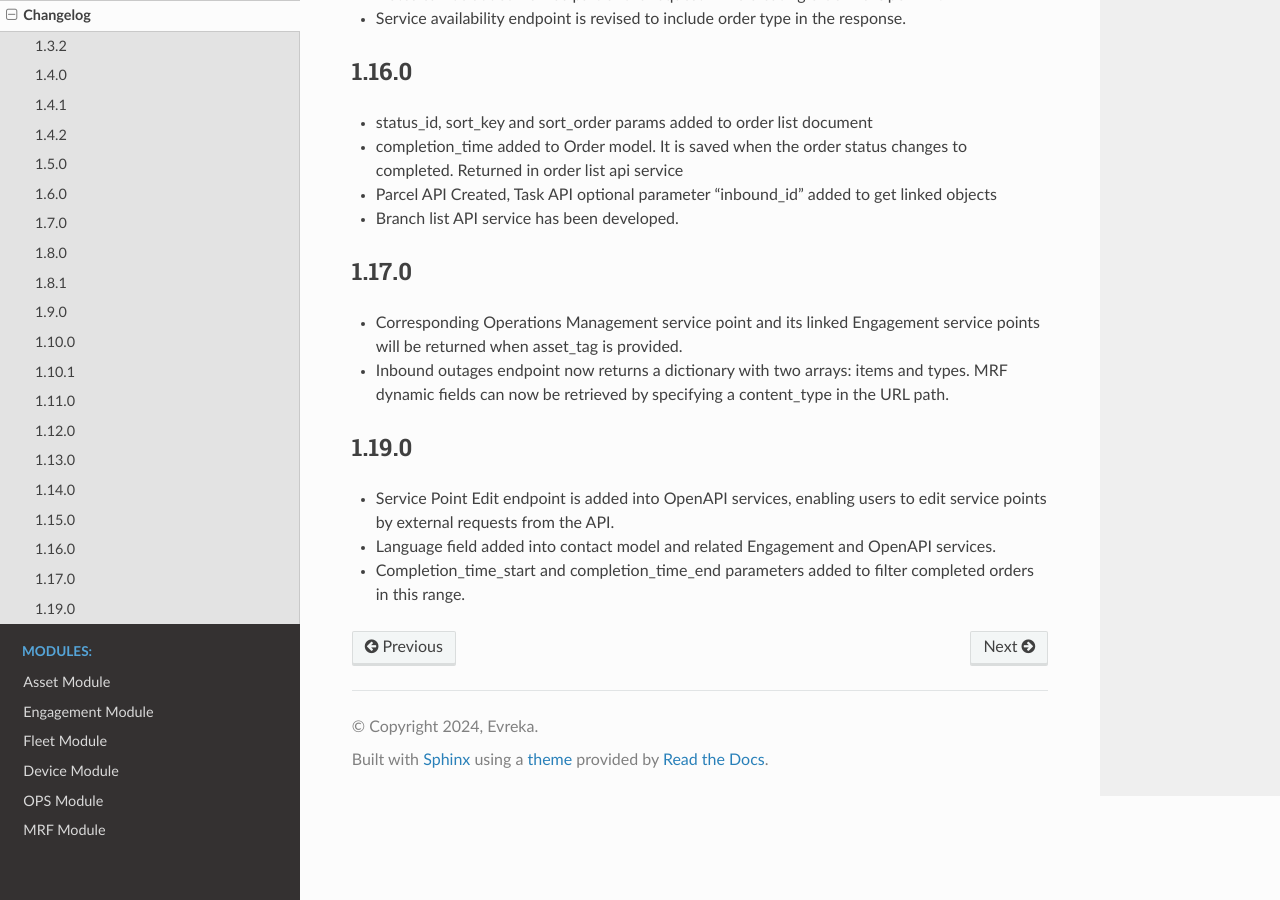
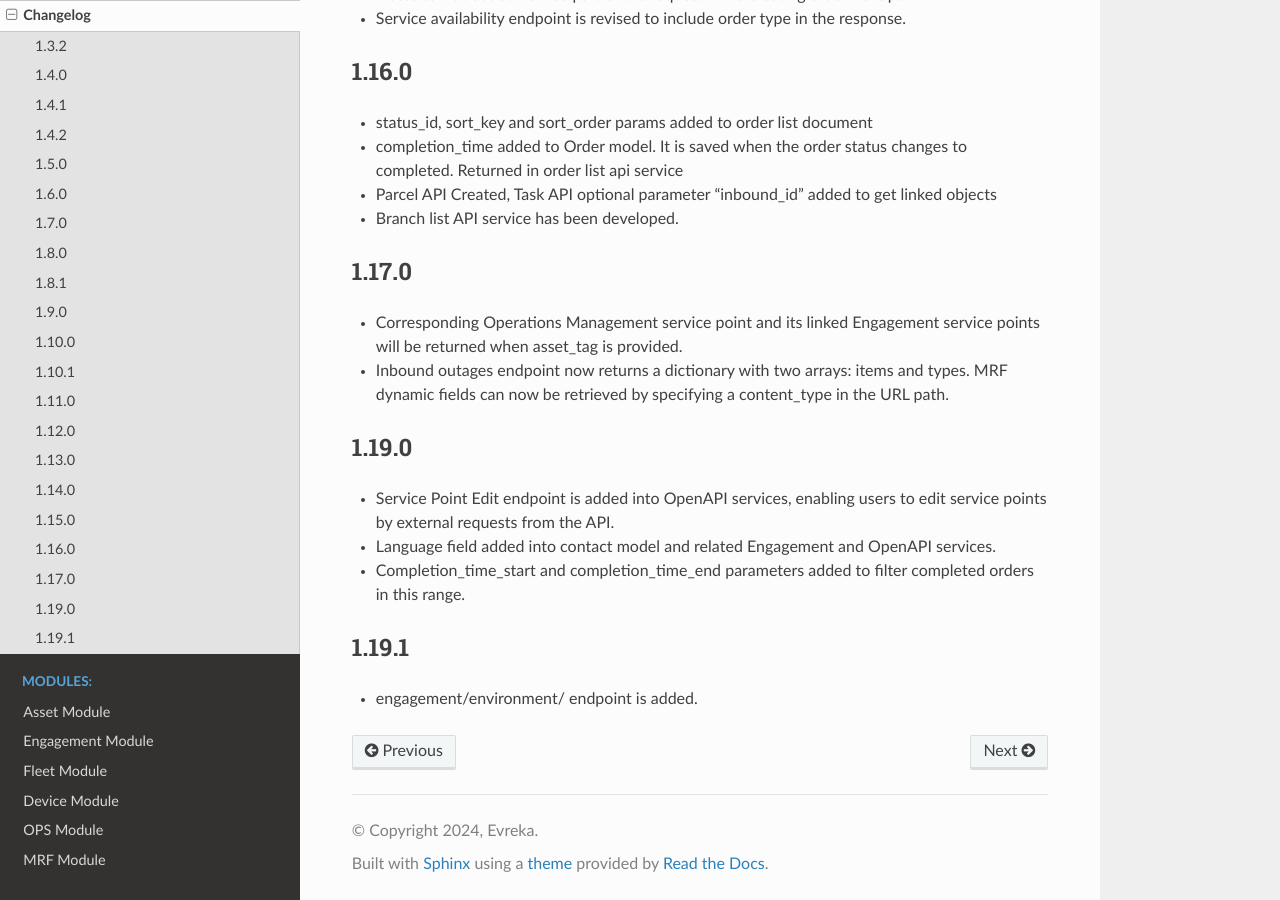
Before and after one commit to evrekadev/evreka-api-doc, a Sphinx documentation site: the page built from source/changelog.rst, in a window 1280 px wide and 900 px high, scrolled down 2761 px. Built offline with Sphinx 7.4.7 and the Read the Docs theme 3.1.0, drawn with Linux system fonts in a browser that asks for light colours.

Commit message:
ChangeLog

```diff
--- a/source/changelog.rst
+++ b/source/changelog.rst
@@ -108,3 +108,7 @@ Changelog
 - Service Point Edit endpoint is added into OpenAPI services, enabling users to edit service points by external requests from the API.
 - Language field added into contact model and related Engagement and OpenAPI services.
 - Completion_time_start and completion_time_end parameters added to filter completed orders in this range.
+
+1.19.1
+----------------
+- engagement/environment/ endpoint is added.
--- a/source/conf.py
+++ b/source/conf.py
@@ -9,7 +9,7 @@
 project = 'Evreka360 API'
 copyright = '2024, Evreka'
 author = 'Evreka'
-version = '1.19.0'
+version = '1.19.1'
 
 # -- General configuration ---------------------------------------------------
 # https://www.sphinx-doc.org/en/master/usage/configuration.html#general-configuration
```
